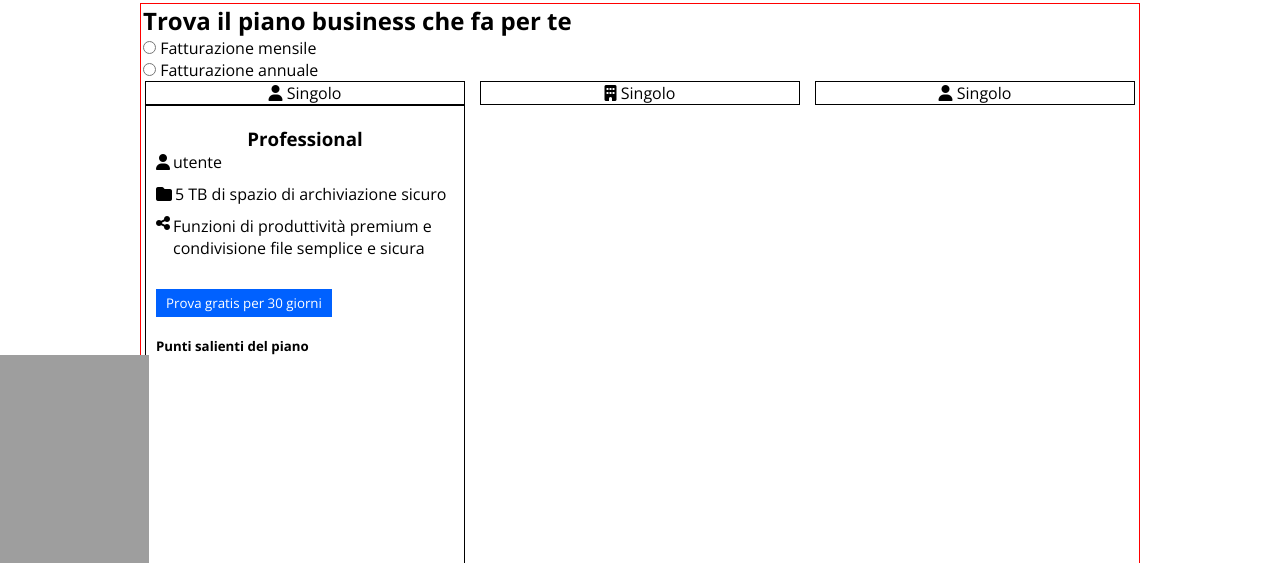
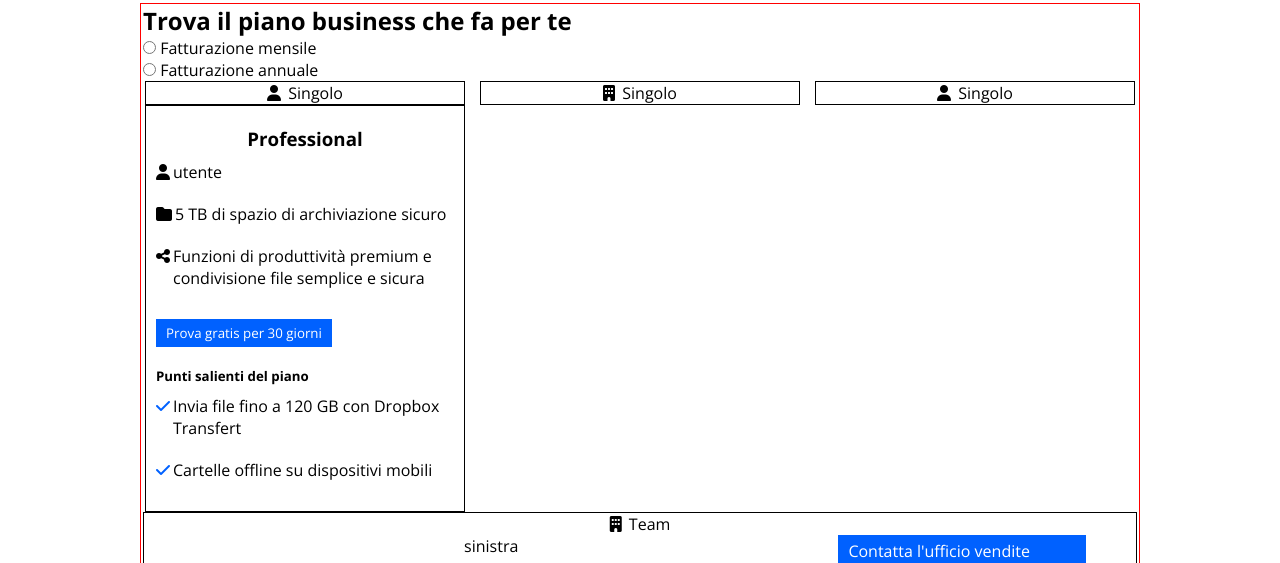
Before and after one commit to Andreasgura/htmlcss-dropbox, a plain HTML site: page index.html in a window 1280 px wide. Shown: the part 675-1238 px from the top of the page. Drawn offline with nearby package versions, Linux system fonts and the light colour scheme.

Commit message:
business pt1

```diff
--- a/index.html
+++ b/index.html
@@ -75,27 +75,26 @@
                             <h3>Professional</h3>
                             <div></div>
                             <div></div>
-                            <div class="d-flex card-option">
-                                <div><i class="fa-solid fa-user"></i></div>
-                                <div>utente</div>
-                            </div>
-                            <div class="d-flex card-option">
-                                <div><i class="fa-solid fa-folder"></i></div>
-                                <div>5 TB di spazio di archiviazione sicuro</div>
-                            </div>
-                            <div class="d-flex card-option">
-                                <i class="fa-solid fa-share-nodes"></i>
-                                <div>Funzioni di produttività premium e condivisione file semplice e sicura</div>
-                            </div>
+                            <ul>
+                                <li>
+                                    <i class="fa-solid fa-user"></i>
+                                    <span>utente</span>
+                                </li>
+                                <li>
+                                    <i class="fa-solid fa-folder"></i>
+                                    <span>5 TB di spazio di archiviazione sicuro</span>
+                                </li>
+                                <li>
+                                    <i class="fa-solid fa-share-nodes"></i>
+                                    <span>Funzioni di produttività premium e condivisione file semplice e sicura</span>
+                                </li>
+                            </ul>
+
                             <div class="button">Prova gratis per 30 giorni</div>
                             <h5>Punti salienti del piano</h5>
-                            <ul id="prova">
-                                <li>Invia file fino a 120 GB con Dropbox Transfert</li>
-                                <li>Cartelle offline su dispositivi mobili</li>
-                            </ul>
-                            <ul id="provaB">
-                                <li>Invia file fino a 120 GB con Dropbox Transfert</li>
-                                <li>Cartelle offline su dispositivi mobili</li>
+                            <ul>
+                                <li><i class="fa-solid fa-check"></i>Invia file fino a 120 GB con Dropbox Transfert</li>
+                                <li><i class="fa-solid fa-check"></i>Cartelle offline su dispositivi mobili</li>
                             </ul>
                         </section>
                     </div>
@@ -112,8 +111,23 @@
                         <span>Singolo</span>
                     </div>
                 </div>
-                <div> team</div>
 
+
+            </div>
+            <div id="team">
+                <div>
+                    <i class="fa-solid fa-building"></i>
+                    <span>Team</span>
+                </div>
+                <div class="d-flex start">
+                    <div class="w-75">
+                        sinistra
+                    </div>
+                    <div class="w-25 button">
+                        Contatta l'ufficio vendite
+                    </div>
+
+                </div>
             </div>
 
         </section>
--- a/styles/style.css
+++ b/styles/style.css
@@ -42,6 +42,14 @@ a {
     color: var(--color-footer-bg);
 }
 
+li {
+    padding: 10px 0px;
+}
+
+i {
+    padding-right: 3px;
+}
+
 header ul,
 header div {
     gap: 20px;
@@ -49,6 +57,12 @@ header div {
 /* utility */
 .w-40 {
     width: 40%;
+}
+.w-25 {
+    width: 25%;
+}
+.w-75 {
+    width: 70%;
 }
 .w-60 {
     width: 60%;
@@ -143,21 +157,29 @@ h1 {
 .main-card h3 {
     text-align: center;
 }
-.card-option {
+/* .card-option {
     gap: 3px;
     margin-bottom: 10px;
-}
+} */
 .main-card .button {
     font-size: smaller ;
     margin: 20px auto;
 }
-#prova {
-    list-style-image: url(https://fontawesome.com/icons/check?f=classic&s=solid);
+.main-card li {
+    display: flex;
+   align-items: baseline;
+}
+i.fa-solid.fa-check {
+    color: var(--color-color-button);
+}
+
+  #team {
+    border: 1px solid var(--color-footer-bg);
   }
-  #provaB::before{
-    content: '\f00c';
+  #team :first-child {
+    text-align: center;
+  }
 
-  }
 /* .main-card ul>li {
     list-style-type:
 } */
```
